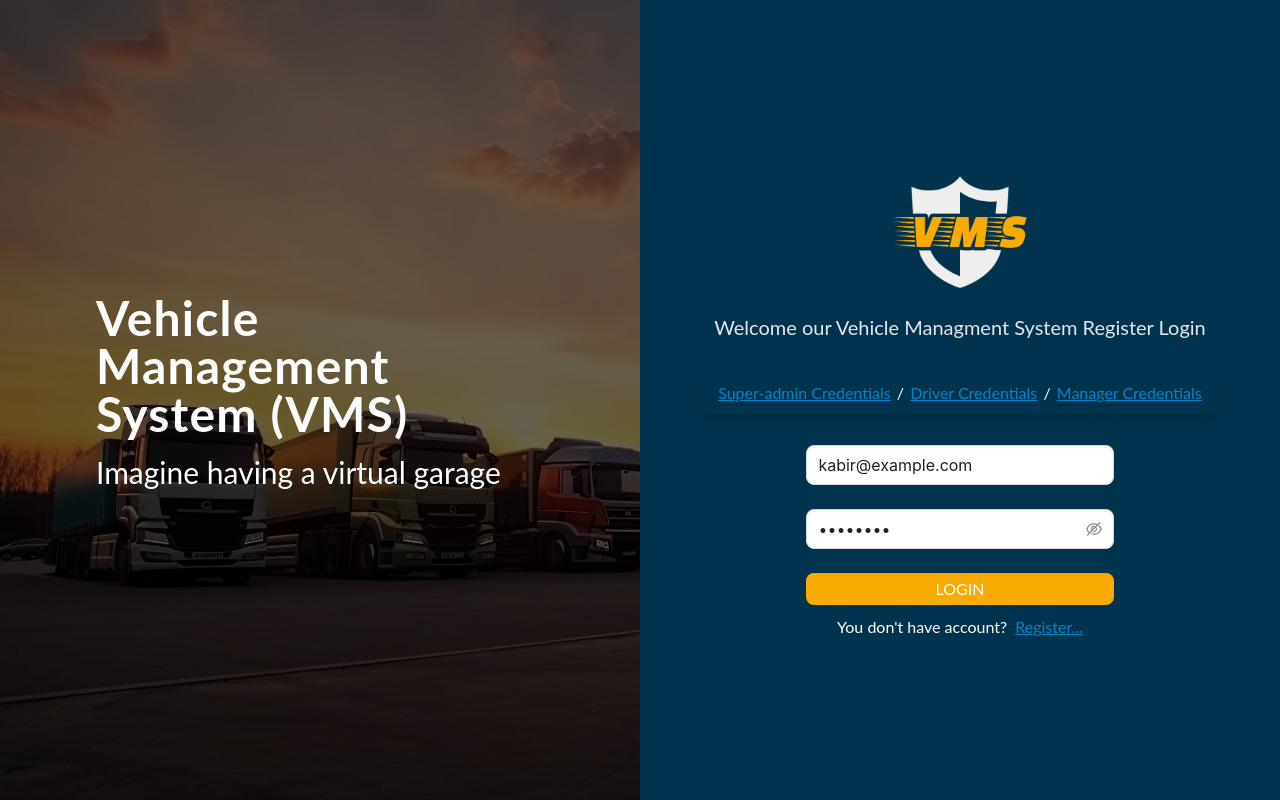
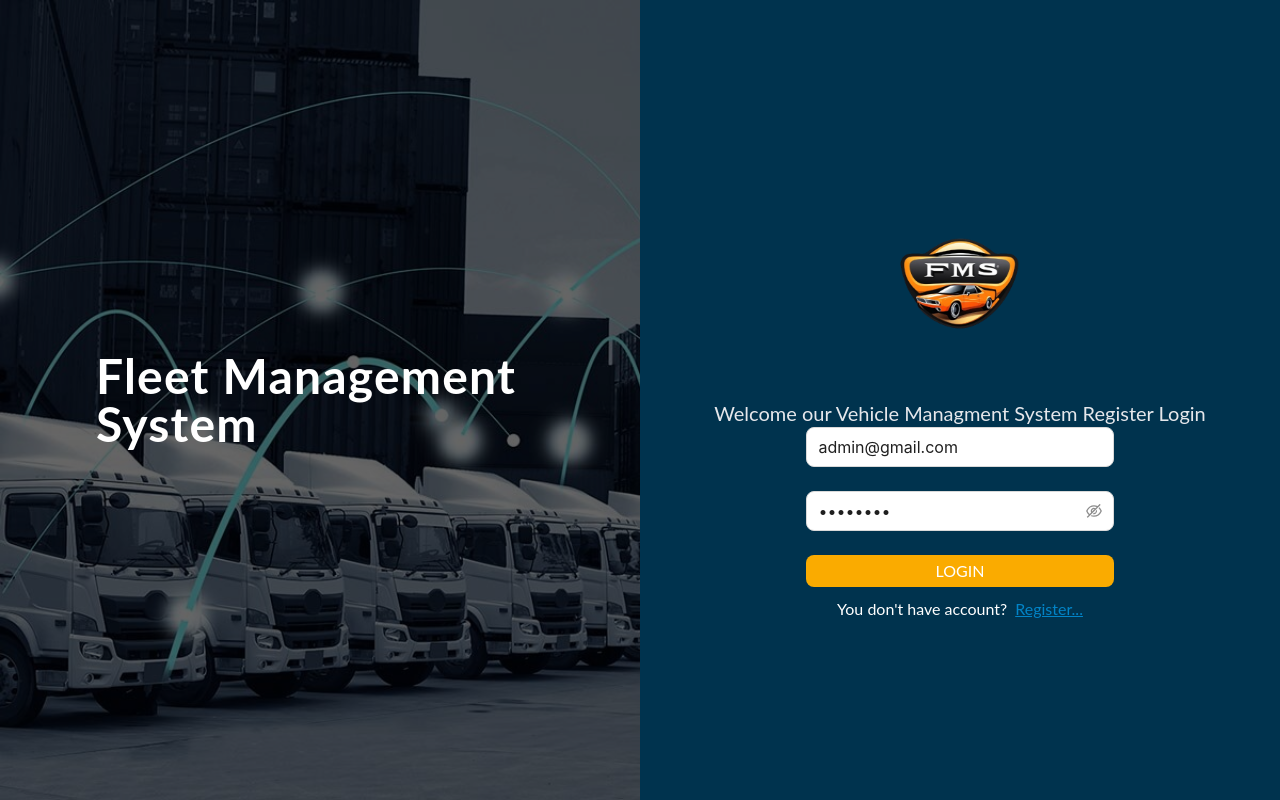
Before and after one commit to marcio126/FMS, a Next.js app: page /login in a window 1280 px wide. Built offline with nearby package versions, Linux system fonts and the light colour scheme.

Commit message:
tweaks of layout and vehicle

```diff
--- a/src/app/(withlayout)/manager/vehicle/AddVehicle.tsx
+++ b/src/app/(withlayout)/manager/vehicle/AddVehicle.tsx
@@ -61,22 +61,40 @@ const AddVehicle = () => {
         <Form submitHandler={onSubmit}>
           <div className="mb-4">
             <FormInput
-              name="registrationNo"
+              name="VehicleName"
               type="text"
               size="large"
-              placeholder="Vehicle Registration No"
+              placeholder="Vehicle Name"
             />
           </div>
-
-          <p className="mb-4">Purchase:</p>
           <div className="mb-4">
             <FormInput
-              name="purchaseDate"
+              name="VehicleName"
+              type="text"
               size="large"
-              type="date"
-              placeholder="Purchase Date"
+              placeholder="VIN/SN"
             />
           </div>
+          <div className="md:flex md:gap-4 md:items-center ">
+            <div className="mb-4">
+              <FormInput
+                name="brand"
+                type="text"
+                size="large"
+                placeholder="Vehicle Brand"
+              />
+            </div>
+
+            <div className="mb-4">
+              <FormInput
+                name="model"
+                type="text"
+                size="large"
+                placeholder="Vehicle model"
+              />
+            </div>
+          </div>
+
           <p className="mb-4">Registration:</p>
           <div className="mb-4">
             <FormInput
@@ -86,52 +104,6 @@ const AddVehicle = () => {
               placeholder="Registration Date"
             />
           </div>
-          <div className="mb-4">
-            <FormInput
-              name="color"
-              type="text"
-              size="large"
-              placeholder="Vehicle Color"
-            />
-          </div>
-
-          <div className="mb-4">
-            <FormInput
-              name="mileage"
-              type="number"
-              size="large"
-              placeholder="Mileage"
-            />
-          </div>
-          <div className="md:flex md:gap-4 md:items-center">
-            <div className="mb-4">
-              <FormInput
-                name="price"
-                type="number"
-                size="large"
-                placeholder="Vehicle Price"
-              />
-            </div>
-
-            <div className="mb-4">
-              <FormInput
-                name="tax"
-                type="number"
-                size="large"
-                placeholder="Vehicle Tax"
-              />
-            </div>
-          </div>
-
-          <div className="mb-4">
-            <FormInput
-              name="seatCapacity"
-              type="number"
-              size="large"
-              placeholder="Vehicle SeatCapacity"
-            />
-          </div>
-
           <div className="mb-4 flex justify-between">
             <span className="p-1">Vehicle Type:</span>
 
@@ -172,26 +144,6 @@ const AddVehicle = () => {
               <label htmlFor="slippingbus" className="p-1">
                 Slipping
               </label>
-            </div>
-          </div>
-
-          <div className="md:flex md:gap-4 md:items-center ">
-            <div className="mb-4">
-              <FormInput
-                name="brand"
-                type="text"
-                size="large"
-                placeholder="Vehicle Brand"
-              />
-            </div>
-
-            <div className="mb-4">
-              <FormInput
-                name="model"
-                type="text"
-                size="large"
-                placeholder="Vehicle model"
-              />
             </div>
           </div>
 
@@ -249,6 +201,53 @@ const AddVehicle = () => {
               </label>
             </div>
           </div>
+          {/* <div className="mb-4">
+            <FormInput
+              name="color"
+              type="text"
+              size="large"
+              placeholder="Vehicle Color"
+            />
+          </div> */}
+
+          <div className="mb-4">
+            <FormInput
+              name="mileage"
+              type="number"
+              size="large"
+              placeholder="Mileage"
+            />
+          </div>
+          <div className="md:flex md:gap-4 md:items-center">
+            <div className="mb-4">
+              <FormInput
+                name="price"
+                type="number"
+                size="large"
+                placeholder="Vehicle Price"
+              />
+            </div>
+
+            <div className="mb-4">
+              <FormInput
+                name="tax"
+                type="number"
+                size="large"
+                placeholder="Vehicle Tax"
+              />
+            </div>
+          </div>
+
+          {/* <div className="mb-4">
+            <FormInput
+              name="seatCapacity"
+              type="number"
+              size="large"
+              placeholder="Vehicle SeatCapacity"
+            />
+          </div> */}
+
+
 
           <Button
             htmlType="submit"
--- a/src/app/globals.css
+++ b/src/app/globals.css
@@ -46,7 +46,7 @@
 }
 
 .vms-login-page-banner {
-  background-image: url(../assets/bannar.jpg);
+  background-image: url(../assets/Fleet-management-Costs-Telematics.jpg);
   overflow: hidden;
   -webkit-background-size: cover;
   -moz-background-size: cover;
--- a/src/app/layout.tsx
+++ b/src/app/layout.tsx
@@ -6,8 +6,8 @@ import "./globals.css";
 const inter = Inter({ subsets: ["latin"] });
 
 export const metadata: Metadata = {
-  title: "VMS",
-  description: "Vehicle Management System",
+  title: "FMS",
+  description: "Fleet Management System",
 };
 
 export default function RootLayout({
--- a/src/app/login/page.tsx
+++ b/src/app/login/page.tsx
@@ -19,7 +19,7 @@ type FormValues = {
 export default function LoginPage() {
   const [userLogin, { isLoading: isLogin }] = useUserLoginMutation();
 
-  const [email, setEmail] = useState("kabir@example.com");
+  const [email, setEmail] = useState("admin@gmail.com");
   const [password, setPassword] = useState("12345678");
 
   const router = useRouter();
@@ -55,9 +55,9 @@ export default function LoginPage() {
           <div className="absolute bg-black opacity-60 inset-0 z-0"></div>
           <div className="w-full px-24 z-10">
             <h1 className="text-5xl font-bold text-left tracking-wide">
-              Vehicle Management System (VMS)
+              Fleet Management System
             </h1>
-            <p className="text-3xl my-4">Imagine having a virtual garage</p>
+            {/* <p className="text-3xl my-4">Imagine having a virtual garage</p> */}
           </div>
         </div>
 
@@ -82,49 +82,6 @@ export default function LoginPage() {
             <p className="text-gray-200 text-xl">
               Welcome our Vehicle Managment System Register Login
             </p>
-
-            <div className="my-8 p-2 shadow-lg text-center flex justify-evenly item-center">
-              <div>
-                <Tooltip
-                  title="
-                    Email: faruq@example.com
-                    Password: 12345678
-                    "
-                  color="geekblue"
-                  key="geekblue"
-                >
-                  <p className="cursor-pointer underline text-sky-600">
-                    Super-admin Credentials
-                  </p>
-                </Tooltip>
-              </div>
-              /
-              <div>
-                <Tooltip
-                  title="Email: khaled@example.com
-                    Password: 12345678"
-                  color="geekblue"
-                  key="geekblue"
-                >
-                  <p className="cursor-pointer underline text-sky-600">
-                    Driver Credentials
-                  </p>
-                </Tooltip>
-              </div>
-              /
-              <div>
-                <Tooltip
-                  title="Email: kabir@example.com
-                    Password: 12345678"
-                  color="geekblue"
-                  key="geekblue"
-                >
-                  <p className="cursor-pointer underline text-sky-600">
-                    Manager Credentials
-                  </p>
-                </Tooltip>
-              </div>
-            </div>
 
             <Form submitHandler={onSubmit}>
               <div className={`flex flex-col justify-center items-center`}>
--- a/src/app/register/page.tsx
+++ b/src/app/register/page.tsx
@@ -23,7 +23,7 @@ export default function LoginPage() {
     const [phone, setPhone] = useState("");
     const [address, setAddress] = useState("");
     const [location, setLocation] = useState("");
-    const [email, setEmail] = useState("kabir@example.com");
+    const [email, setEmail] = useState("admin@gmail.com");
     const [password, setPassword] = useState("12345678");
 
   const router = useRouter();
@@ -58,7 +58,7 @@ export default function LoginPage() {
           <div className="absolute bg-black opacity-60 inset-0 z-0"></div>
           <div className="w-full px-24 z-10">
             <h1 className="text-5xl font-bold text-left tracking-wide">
-              Vehicle Management System (VMS)
+              Fleet Management System (FMS)
             </h1>
             <p className="text-3xl my-4">Imagine having a virtual garage</p>
           </div>
--- a/src/components/Table/StaticTableData.tsx
+++ b/src/components/Table/StaticTableData.tsx
@@ -1,23 +1,23 @@
 export const vehiclesFields = [
   {
     id: 1,
-    fields: "Reg.Id",
+    fields: "Name",
   },
   {
     id: 2,
+    fields: "VIN/SN",
+  },
+  {
+    id: 3,
+    fields: "Brand",
+  },
+  {
+    id: 4,
     fields: "Model",
   },
   {
-    id: 3,
-    fields: "seatCapacity",
-  },
-  {
-    id: 4,
-    fields: "Tax",
-  },
-  {
     id: 5,
-    fields: "Brand",
+    fields: "Vehicle Type",
   },
   {
     id: 6,
--- a/src/components/faq/Faq.tsx
+++ b/src/components/faq/Faq.tsx
@@ -13,7 +13,7 @@ const getItems: (panelStyle: CSSProperties) => CollapseProps["items"] = (
     key: "1",
     label: (
       <p className="font-medium">
-        What is the Vehicle Management System (VMS)?
+        What is the Fleet Management System (FMS)?
       </p>
     ),
     children: (
```
Also changed, not shown: src/assets/Fleet-management-Costs-Telematics.jpg (added), src/assets/logo.png.
